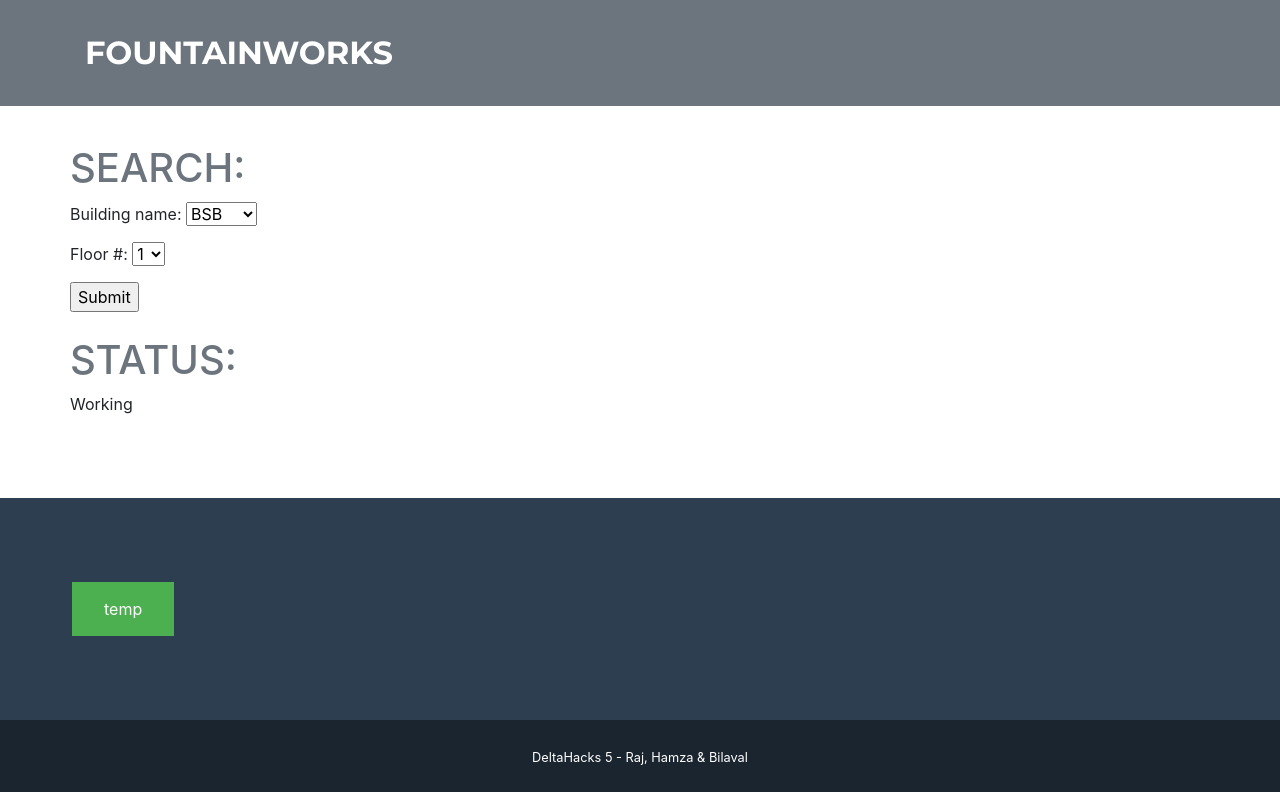
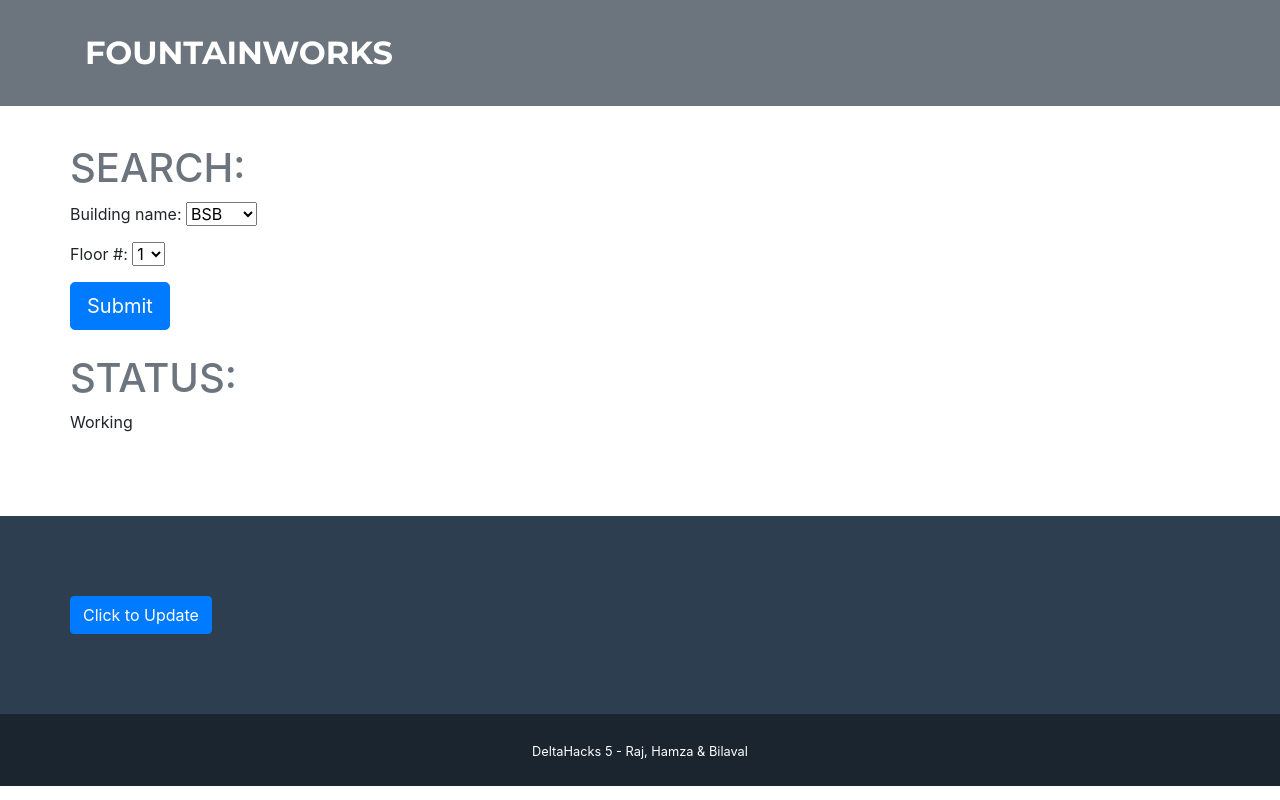
Before and after one commit to sharmb9/FountainWorks, a website with bundled scripts: page index.html in a window 1280 px wide. Built offline with nearby package versions, Linux system fonts and the light colour scheme.

Commit message:
buttons styling

```diff
--- a/index.html
+++ b/index.html
@@ -68,7 +68,7 @@
                 <option value="4">4</option>
               </select>
             </p>
-            <input type="submit">
+            <input class="btn btn-primary btn-lg" type="submit">
           </form>
         </div>
         <br>
@@ -110,7 +110,7 @@
     <footer class="footer text-center">
       <div class="container">
         <div class="row">
-          <button class="button"> temp</button>
+          <button class="btn btn-primary btn-xl">Click to Update</button>
         </div>
       </div>
     </footer>
```
